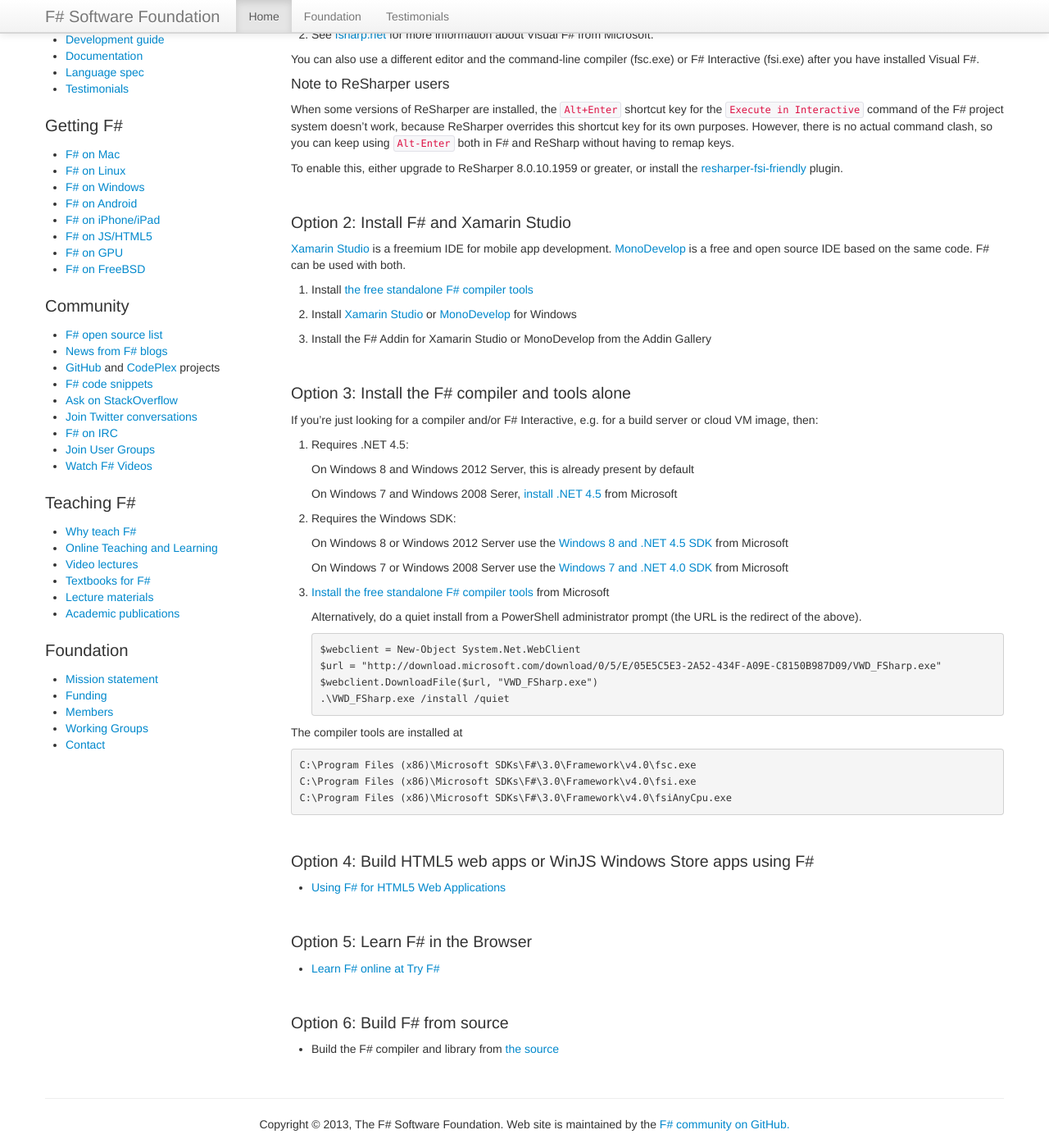
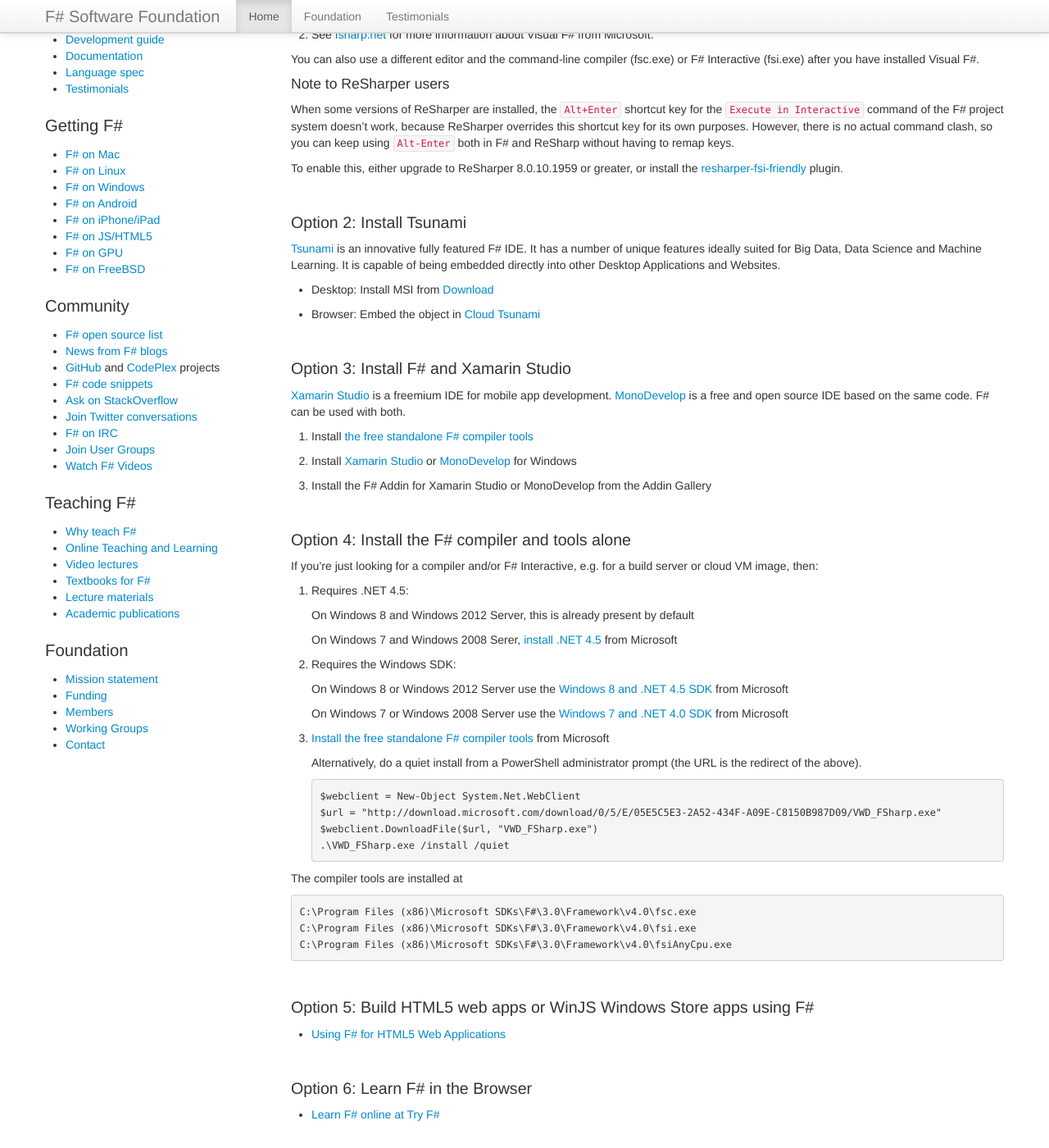
Before and after one commit to fsharp/fsharp.org, a Jekyll site: the page built from use/windows/index.md, in a window 1280 px wide and 1400 px high, scrolled down 237 px. Shown: the whole window at 82% size. Built offline with Jekyll 4.4.1, drawn with Linux system fonts in a browser that asks for light colours; nearby versions of some CDN libraries; some web fonts are replaced; comment, search, counter and statistics services are not loaded; some of the changed text lies outside the part shown.

Commit message:
Adding Tsunami to F# for Windows

```diff
--- a/use/windows/index.md
+++ b/use/windows/index.md
@@ -25,7 +25,18 @@
 
 <br />
 
-### Option 2: Install F# and Xamarin Studio
+### Option 2: Install Tsunami
+
+[Tsunami](http://tsunami.io) is an innovative fully featured F# IDE.
+It has a number of unique features ideally suited for Big Data, Data Science and Machine Learning. It is capable of being embedded directly into other Desktop Applications and Websites.
+
+- Desktop: Install MSI from [Download](http://tsunami.io/download.html)
+- Browser: Embed the object in [Cloud Tsunami](http://tsunami.io/cloud_tsunami.html)
+
+
+<br />
+
+### Option 3: Install F# and Xamarin Studio
 
 [Xamarin Studio](http://xamarin.com/studio) is a freemium IDE for mobile app development.
 [MonoDevelop](http://monodevelop.com) is a free and open source IDE based on the same code.  F# can be
```
Also changed, not shown: other parts of use/windows/index.md (+4 -4 lines).
